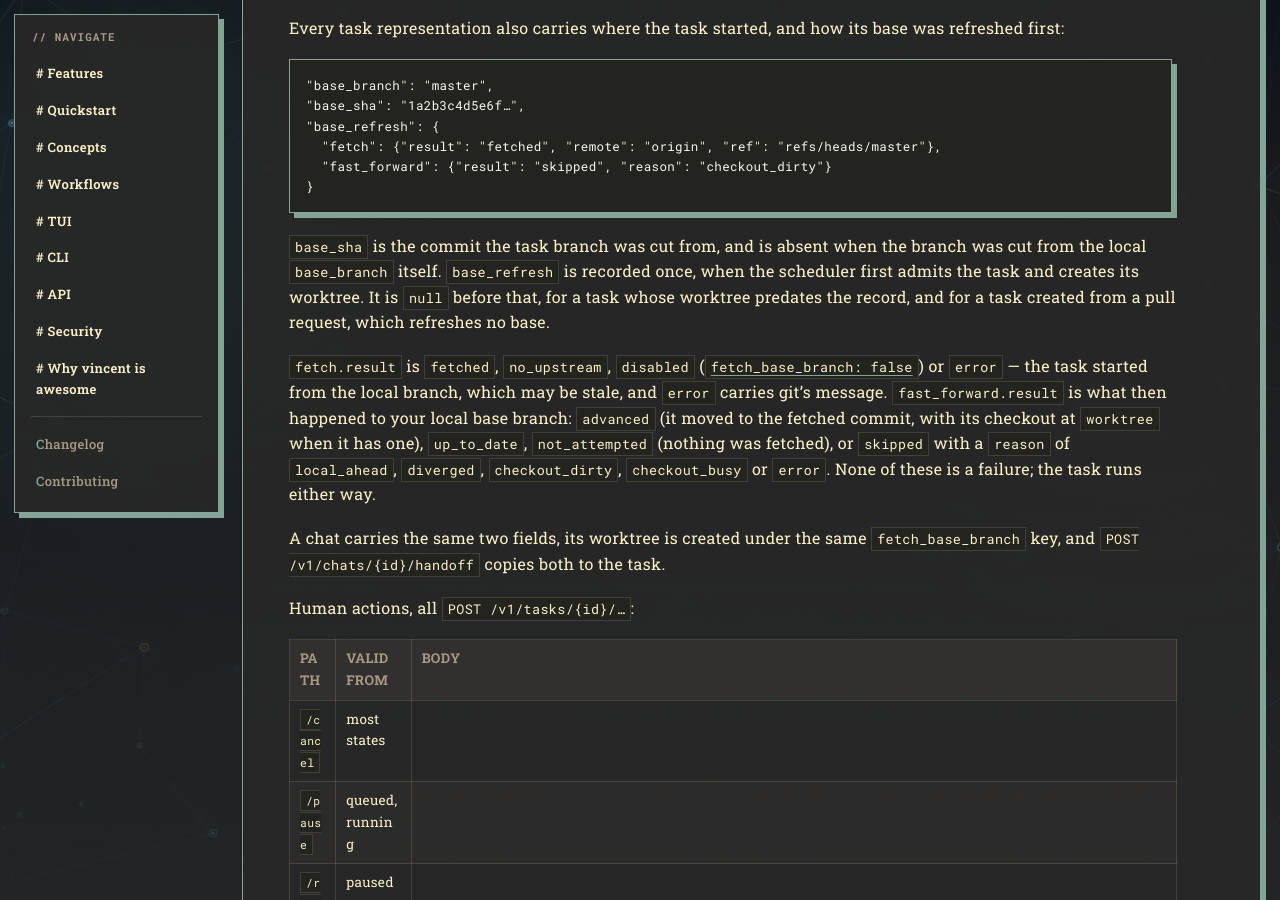
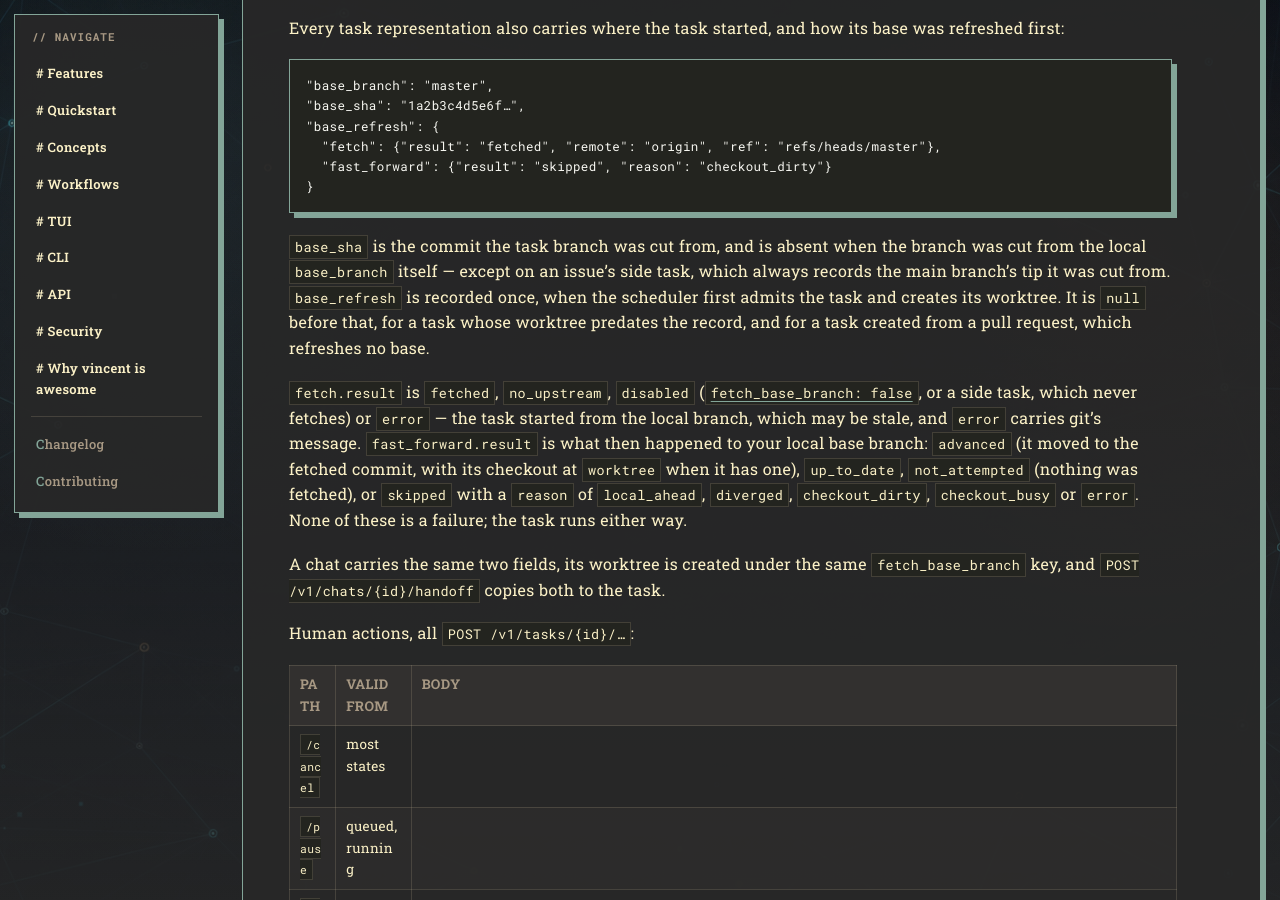
Before and after one commit to lezli01/vincent, a Jekyll site: the page built from docs/reference/api.md, in a window 1280 px wide and 900 px high, scrolled down 47442 px. Built offline with Jekyll 4.4.1, drawn with Linux system fonts in a browser that asks for light colours; our own code applies the rules of GitHub Pages for plain Markdown files.

Commit message:
docs: note side tasks' base_sha and no-fetch cut on the API and config pages
Co-Authored-By: Claude Opus 5.5 (1M context) <noreply@anthropic.com>

````diff
--- a/docs/reference/api.md
+++ b/docs/reference/api.md
@@ -2107,13 +2107,15 @@ was refreshed first:
 ```
 
 `base_sha` is the commit the task branch was cut from, and is absent when the
-branch was cut from the local `base_branch` itself. `base_refresh` is recorded
+branch was cut from the local `base_branch` itself — except on an issue's side
+task, which always records the main branch's tip it was cut from. `base_refresh` is recorded
 once, when the scheduler first admits the task and creates its worktree. It is
 `null` before that, for a task whose worktree predates the record, and for a task
 created from a pull request, which refreshes no base.
 
 `fetch.result` is `fetched`, `no_upstream`, `disabled`
-([`fetch_base_branch: false`](configuration.md#fetch_base_branch)) or `error` —
+([`fetch_base_branch: false`](configuration.md#fetch_base_branch), or a side
+task, which never fetches) or `error` —
 the task started from the local branch, which may be stale, and `error` carries
 git's message. `fast_forward.result` is what then happened to your local base
 branch: `advanced` (it moved to the fetched commit, with its checkout at
````
Also changed, not shown: docs/reference/configuration.md (+3 -1 lines).
